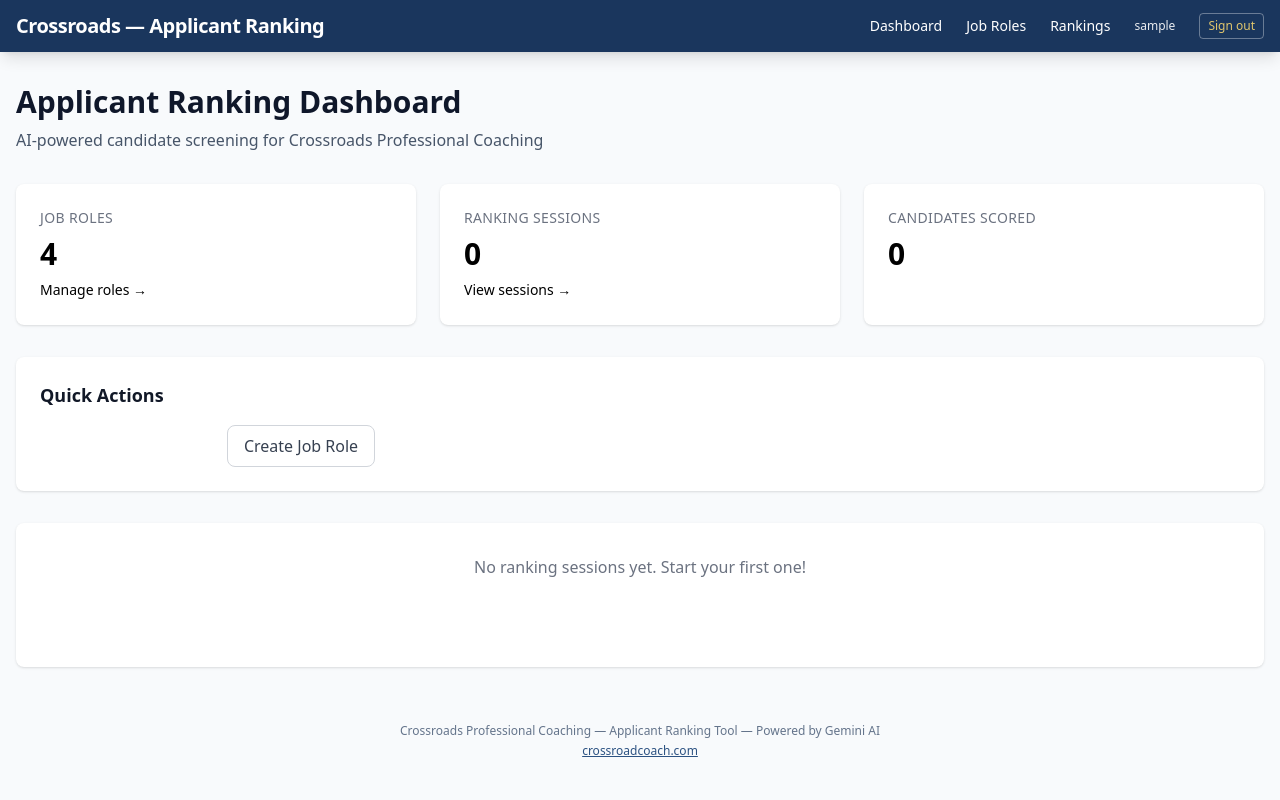
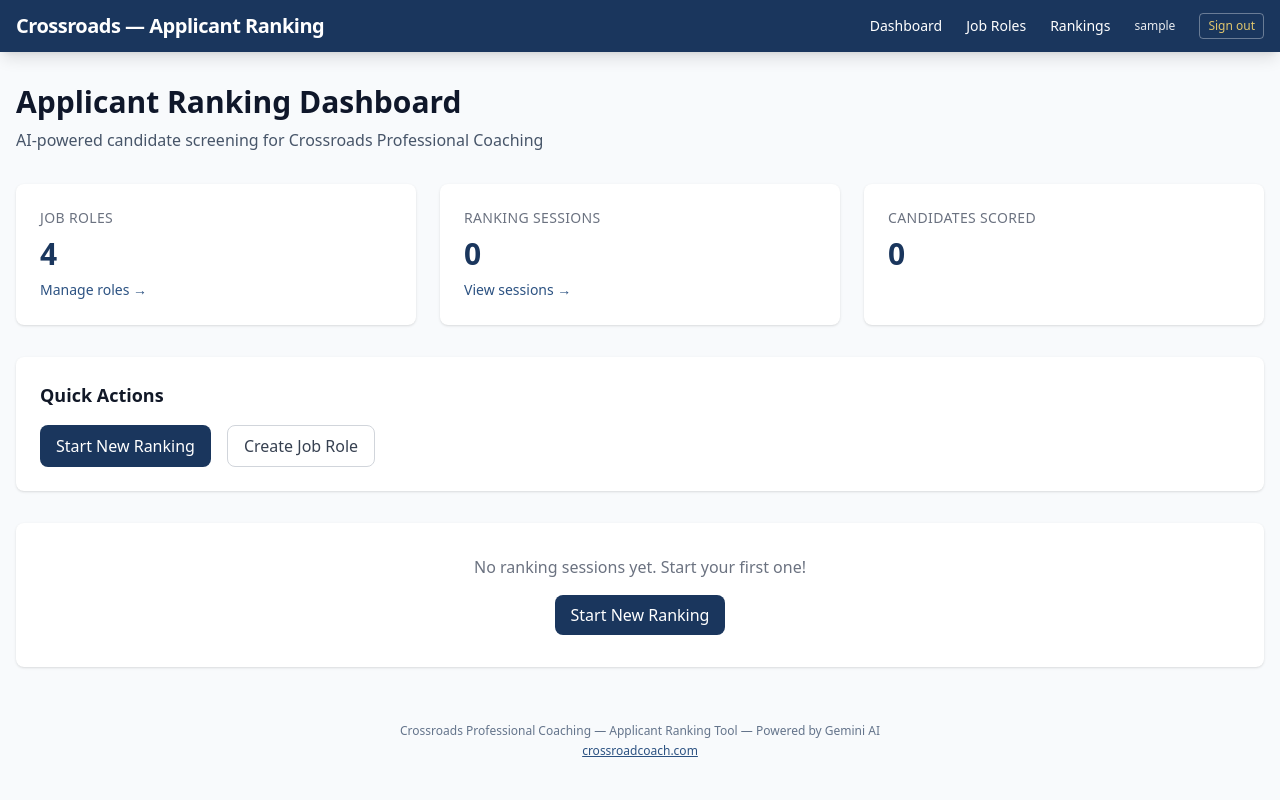
Before and after one commit to Danny-M-10/crossroads-applicant-ranking, a FastAPI app: page / in a window 1280 px wide. Run offline with FastAPI, Linux system fonts and the light colour scheme; the visitor is signed in with stand-in values (Sample User, id 1); data comes from the database, SQL or seed files in the repository; data that the repository does not hold is empty; some libraries are stand-ins or nearby versions.

Commit message:
Fix UI visibility with Crossroads CSS fallbacks and clearer muted text.
Made-with: Cursor

```diff
--- a/app/templates/base.html
+++ b/app/templates/base.html
@@ -4,6 +4,8 @@
     <meta charset="utf-8">
     <meta name="viewport" content="width=device-width, initial-scale=1">
     <title>{% block title %}{{ org_short_name }} — {{ product_name }}{% endblock %}</title>
+    {% include "partials/_theme_styles.html" %}
+    <script src="https://cdn.tailwindcss.com"></script>
     <script>
       tailwind.config = {
         theme: {
@@ -22,7 +24,6 @@
         }
       };
     </script>
-    <script src="https://cdn.tailwindcss.com"></script>
     <script src="https://unpkg.com/htmx.org@2.0.3"></script>
     <style>
         [hx-indicator] .htmx-indicator { display: none; }
--- a/app/templates/cloud/folder_browser.html
+++ b/app/templates/cloud/folder_browser.html
@@ -27,7 +27,7 @@
         </div>
         {% endfor %}
     {% else %}
-        <p class="text-sm text-gray-400 py-2">No subfolders found.</p>
+        <p class="text-sm text-gray-600 py-2">No subfolders found.</p>
     {% endif %}
 
     {% if files_count is not none %}
--- a/app/templates/login.html
+++ b/app/templates/login.html
@@ -4,6 +4,8 @@
     <meta charset="utf-8">
     <meta name="viewport" content="width=device-width, initial-scale=1">
     <title>Sign In — {{ org_short_name }}</title>
+    {% include "partials/_theme_styles.html" %}
+    <script src="https://cdn.tailwindcss.com"></script>
     <script>
       tailwind.config = {
         theme: {
@@ -22,7 +24,6 @@
         }
       };
     </script>
-    <script src="https://cdn.tailwindcss.com"></script>
 </head>
 <body class="min-h-screen flex items-center justify-center" style="background-color: {{ color_body_bg }};">
     <div class="w-full max-w-sm">
--- a/app/templates/partials/_progress_bar.html
+++ b/app/templates/partials/_progress_bar.html
@@ -8,7 +8,7 @@
     <p class="text-gray-700 text-lg">
         {{ scored }} of {{ total }} candidates scored
     </p>
-    <p class="text-gray-400 text-sm mt-1">
+    <p class="text-gray-600 text-sm mt-1">
         {% if status == "running" %}
         Analyzing resumes with AI...
         {% elif status == "completed" %}
--- /dev/null
+++ b/app/templates/partials/_theme_styles.html
@@ -0,0 +1,77 @@
+<style>
+  :root {
+    --cr-nav: {{ color_nav_bg }};
+    --cr-nav-hover: {{ color_nav_bg_hover }};
+    --cr-accent: {{ color_accent }};
+    --cr-soft: {{ color_flash_bg }};
+    --cr-soft-border: {{ color_flash_border }};
+    --cr-on-soft: {{ color_text_on_soft }};
+    --cr-body-text: #0f172a;
+  }
+
+  html {
+    color-scheme: light;
+  }
+
+  body {
+    color: var(--cr-body-text);
+    -webkit-font-smoothing: antialiased;
+  }
+
+  select,
+  input:not([type="hidden"]):not([type="checkbox"]):not([type="radio"]),
+  textarea {
+    color: var(--cr-body-text);
+    background-color: #fff;
+  }
+
+  /* Brand utilities — visible even if Tailwind theme.extend colors are not applied */
+  .bg-crossroads-nav {
+    background-color: var(--cr-nav) !important;
+  }
+  .hover\:bg-crossroads-navhover:hover {
+    background-color: var(--cr-nav-hover) !important;
+  }
+  .text-crossroads-nav {
+    color: var(--cr-nav) !important;
+  }
+  .text-crossroads-accent {
+    color: var(--cr-accent) !important;
+  }
+  .bg-crossroads-accent {
+    background-color: var(--cr-accent) !important;
+  }
+  .bg-crossroads-soft {
+    background-color: var(--cr-soft) !important;
+  }
+  .text-crossroads-onsoft {
+    color: var(--cr-on-soft) !important;
+  }
+  .border-crossroads-softborder {
+    border-color: var(--cr-soft-border) !important;
+  }
+  .border-crossroads-nav {
+    border-color: var(--cr-nav) !important;
+  }
+  .bg-crossroads-soft\/50 {
+    background-color: color-mix(in srgb, var(--cr-soft) 55%, transparent);
+  }
+  .hover\:border-crossroads-accent:hover {
+    border-color: var(--cr-accent) !important;
+  }
+  .hover\:text-crossroads-accent:hover {
+    color: var(--cr-accent) !important;
+  }
+  .focus\:border-crossroads-accent:focus {
+    border-color: var(--cr-accent) !important;
+  }
+  .focus\:ring-crossroads-accent:focus {
+    --tw-ring-color: var(--cr-accent);
+  }
+  .file\:bg-crossroads-soft::file-selector-button {
+    background-color: var(--cr-soft) !important;
+  }
+  .file\:text-crossroads-onsoft::file-selector-button {
+    color: var(--cr-on-soft) !important;
+  }
+</style>
```
